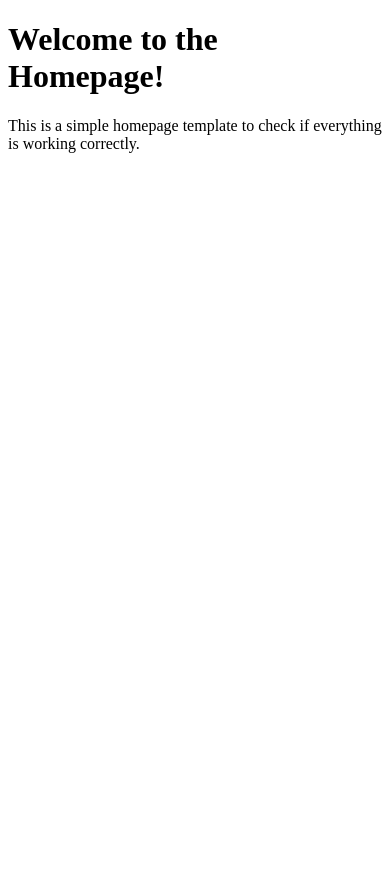
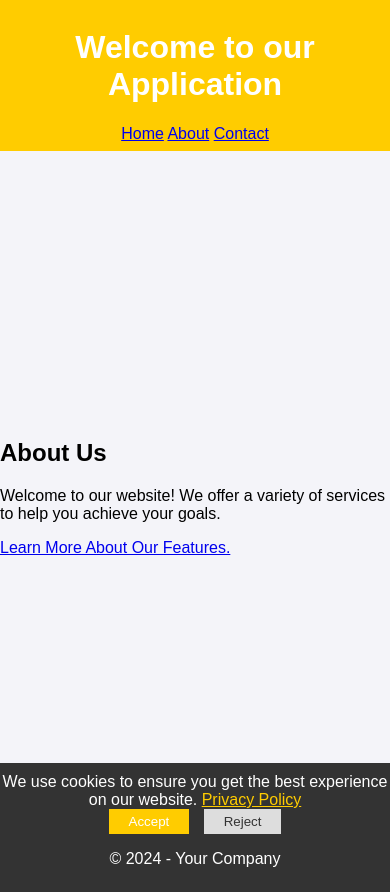
Before and after one commit to SlicarI6/iLive_connectME, a Django app: page / in a window 390 px wide. Before the commit the page ends 153 px from the top, so only its background shows below. Run offline with Django 5.2, Linux system fonts and the light colour scheme.

Commit message:
refresh pages

```diff
--- a/app.txt
+++ b/app.txt
@@ -1,3 +1,4 @@
+ microservices architecture
 1 - User Authentication (Accounts):
 
 Purpose: Provides user login, registration, and profile management.
--- /dev/null
+++ b/frontend/static/css/styles.css
@@ -0,0 +1,79 @@
+/* General Body Styling */
+body {
+    font-family: 'Arial', sans-serif;
+    margin: 0;
+    padding: 0;
+    background-color: #f4f4f9;
+}
+
+
+/* Header Styling */
+header {
+    background-color: #FFCC00;
+    color: white;
+    padding: 1rem;
+    text-align: center;
+    padding: 0.5em;
+}
+
+/* Main Content Styling */
+main {
+    display: flex;
+    justify-content: center;
+    align-items: center;
+    height: 80vh;
+}
+
+/* Footer Styling */
+footer {
+    background-color: #333;
+    color: white;
+    padding: 0.5rem;
+    text-align: center;
+}
+
+/* Cookie Consent Banner Styling */
+#cookieConsent {
+    background-color: #333;
+    color: #fff;
+    position: fixed;
+    bottom: 0;
+    width: 100%;
+    padding: 20px 0;  /* Adjust padding for better visual */
+    text-align: center;
+    display: none;
+    z-index: 9999; /* Ensure it's on top of other elements */
+}
+
+/* Cookie Consent Text and Button Styling */
+#cookieConsent p {
+    margin: 0;
+}
+
+#cookieConsent button {
+    padding: 10px 25px;
+}
+
+/* Accept Button Styling */
+#cookieConsent button#acceptCookies {
+    background-color: #FFCC00;
+    color: #fff;
+    border: none;
+    cursor: pointer;
+}
+
+/* Reject Button Styling */
+#cookieConsent button#rejectCookies {
+    background-color: #ddd;
+    color: #333;
+    margin-left: 10px;
+    border: none;
+    cursor: pointer;
+}
+
+/* Media Query for Mobile */
+@media (max-width: 768px) {
+    main {
+        flex-direction: column;
+    }
+}
--- a/homepage/templates/homepage/index.html
+++ b/homepage/templates/homepage/index.html
@@ -1,12 +1,92 @@
 <!DOCTYPE html>
 <html lang="en">
+{% load static %}
 <head>
     <meta charset="UTF-8">
     <meta name="viewport" content="width=device-width, initial-scale=1.0">
     <title>Homepage</title>
+    <link rel="stylesheet" href="{% static 'css/styles.css' %}">
 </head>
 <body>
-    <h1>Welcome to the Homepage!</h1>
-    <p>This is a simple homepage template to check if everything is working correctly.</p>
+    <!-- Header -->
+    <header>
+        <h1>Welcome to our Application</h1>
+        <nav>
+            <a href="#">Home</a>
+            <a href="#">About</a>
+            <a href="#">Contact</a>
+        </nav>
+    </header>
+
+    <!-- Main Content -->
+    <main>
+        <section class="intro">
+            <h2>About Us</h2>
+            <p>Welcome to our website! We offer a variety of services to help you achieve your goals.</p>
+            <a href="#" class="btn">Learn More About Our Features.</a>
+        </section>
+    </main>
+
+    <!-- Footer -->
+    <footer>
+        <p>&copy; 2024 - Your Company</p>
+    </footer>
+
+    <!-- Cookie Consent Banner -->
+    <div id="cookieConsent" style="background-color: #333; color: #fff; position: fixed; bottom: 0; width: 100%; padding: 10px 0; text-align: center; z-index: 1;">
+        <p style="margin: 0;">We use cookies to ensure you get the best experience on our website.
+            <a href="#" id="showCookiePolicy" style="color: #FFCC00;">Privacy Policy</a>
+        </p>
+        <button id="acceptCookies" style="background-color: #FFCC00; border: none; padding: 5px 20px; color: #fff;">Accept</button>
+        <button id="rejectCookies" style="background-color: #ddd; border: none; padding: 5px 20px; margin-left: 10px; color: #333;">Reject</button>
+    </div>
+
+    <!-- Cookie Policy Popup -->
+    <div id="cookiePolicyPopup" style="display: none; position: fixed; top: 0; left: 0; right: 0; bottom: 0; background-color: rgba(0, 0, 0, 0.7); color: #fff; text-align: center; padding: 50px; z-index: 2;">
+        <div id="popupContent" style="background-color: #333; padding: 20px; border-radius: 10px; display: inline-block;">
+            <h2>Cookie Policy</h2>
+            <p>We use cookies to improve your experience. Please review our cookie policy.</p>
+            <button id="closePopup" style="background-color: #FFCC00; border: none; padding: 5px 20px; color: #fff;">Close</button>
+        </div>
+    </div>
+
+    <script>
+        window.onload = function() {
+            const cookieConsent = document.getElementById('cookieConsent');
+            const acceptCookiesButton = document.getElementById('acceptCookies');
+            const rejectCookiesButton = document.getElementById('rejectCookies');
+            const showCookiePolicyLink = document.getElementById('showCookiePolicy');
+            const cookiePolicyPopup = document.getElementById('cookiePolicyPopup');
+            const closePopupButton = document.getElementById('closePopup');
+
+            // Check if the user already accepted or rejected cookies
+            if (!localStorage.getItem('cookieConsent')) {
+                cookieConsent.style.display = 'block'; // Show banner if no preference is set
+            }
+
+            // Accept cookies
+            acceptCookiesButton.onclick = function() {
+                localStorage.setItem('cookieConsent', 'accepted');
+                cookieConsent.style.display = 'none'; // Hide banner after accepting
+            }
+
+            // Reject cookies
+            rejectCookiesButton.onclick = function() {
+                localStorage.setItem('cookieConsent', 'rejected');
+                cookieConsent.style.display = 'none'; // Hide banner after rejecting
+            }
+
+            // Show cookie policy popup when link is clicked
+            showCookiePolicyLink.onclick = function() {
+                cookiePolicyPopup.style.display = 'block'; // Show the popup
+            }
+
+            // Close the popup when the close button is clicked
+            closePopupButton.onclick = function() {
+                cookiePolicyPopup.style.display = 'none'; // Hide the popup
+            }
+            localStorage.removeItem('cookieConsent');
+        };
+    </script>
 </body>
 </html>
--- a/homepage/urls.py
+++ b/homepage/urls.py
@@ -2,5 +2,6 @@ from django.urls import path
 from . import views
 
 urlpatterns = [
-    path('', views.homepage, name='homepage'),  # Definește ruta către `homepage`
+    path('', views.homepage, name='homepage'),  # Route to the homepage
+    path('cookie/', views.cookie, name='cookie'),  # Route to the cookie page
 ]
--- a/homepage/views.py
+++ b/homepage/views.py
@@ -1,4 +1,7 @@
 from django.shortcuts import render
 
 def homepage(request):
-    return render(request, 'homepage/index.html')  # Ruta către fișierul HTML din `templates/homepage`
+    return render(request, 'homepage/index.html')  # Ensure this file exists in the `templates/homepage` directory
+
+def cookie(request):
+    return render(request, 'homepage/cookie.html')  # Ensure this file exists in the `templates/homepage` directory
--- /dev/null
+++ b/mycookieprivacy/urls.py
@@ -0,0 +1,7 @@
+from django.urls import path
+from . import views
+
+urlpatterns = [
+    path('privacy_policy/', views.privacy_policy, name='privacy_policy'),
+    # other URL patterns
+]
--- /dev/null
+++ b/mycookieprivacy/views.py
@@ -0,0 +1,5 @@
+# In views.py
+from django.shortcuts import render
+
+def privacy_policy(request):
+    return render(request, 'privacy_policy.html')
--- a/package.json
+++ b/package.json
@@ -10,6 +10,7 @@
   "dependencies": {
     "axios": "^1.7.7",
     "react": "^18.3.1",
-    "react-dom": "^18.3.1"
+    "react-dom": "^18.3.1",
+    "vue": "^3.5.12"
   }
 }
--- a/project_name/urls.py
+++ b/project_name/urls.py
@@ -18,11 +18,11 @@ Including another URLconf
 
 from django.contrib import admin
 from django.urls import path, include
-
+from myapp import views
 urlpatterns = [
     path('admin/', admin.site.urls),
     path('', include('homepage.urls')),  # This will route the homepage
     path('accounts/', include('accounts.urls')),
     path('myapp/', include('myapp.urls')),
-
+    path('privacy_policy/', include('mycookieprivacy.urls')),
 ]
```
Also changed, not shown: dasdasd.css (added, +150 -0 lines), dasdasdasd.html (added, +101 -0 lines), homepage/static/css/cookie.css (added, +9 -0 lines), homepage/templates/homepage/cookie.html (added, +23 -0 lines), mycookieprivacy/static/css/mycookiesprivacy_styles.css (added, +9 -0 lines), mycookieprivacy/templates/privacy_policy.html (added, +68 -0 lines), project_name/settings.py (+8 -0 lines), mycookieprivacy/models.py (added), package-lock.json.
